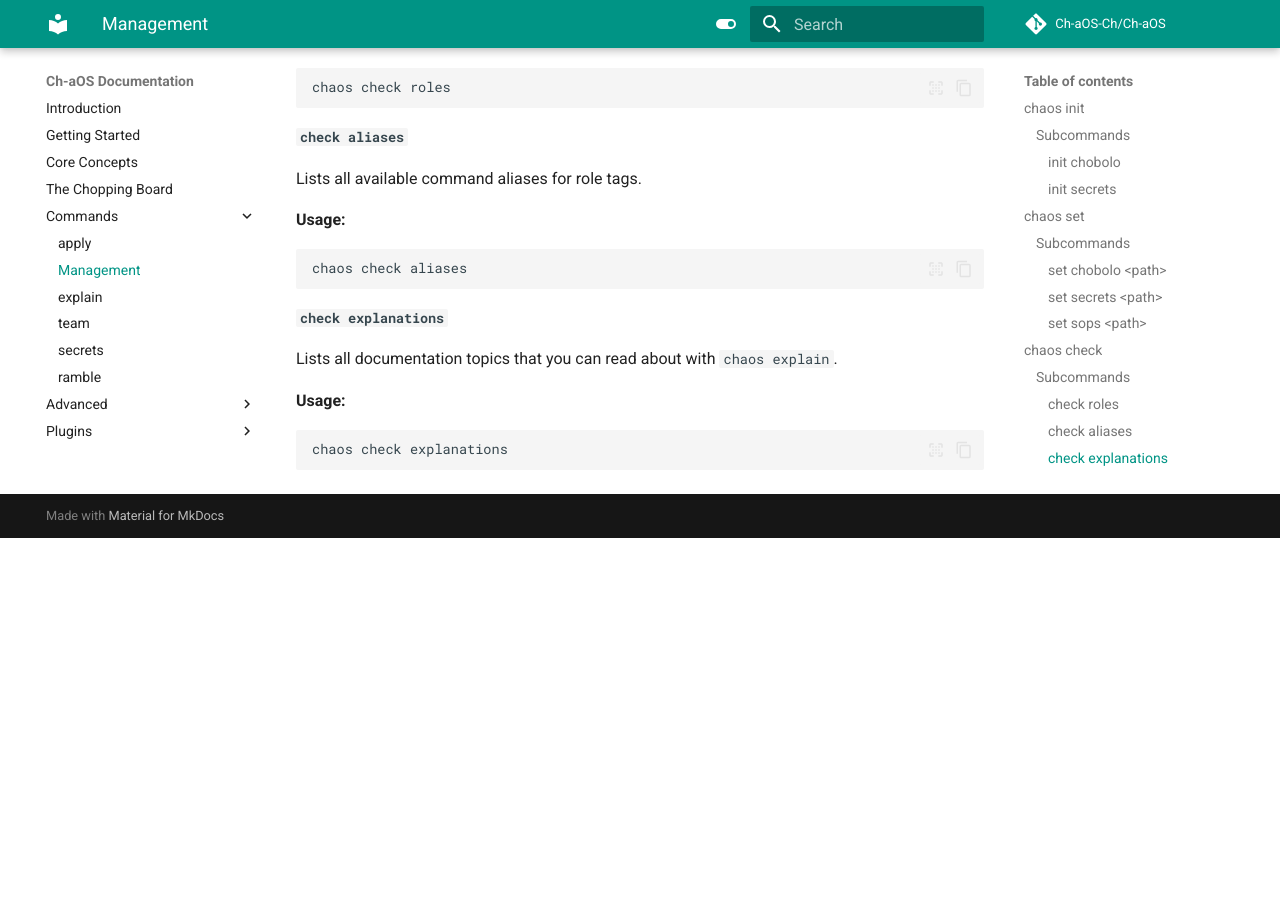
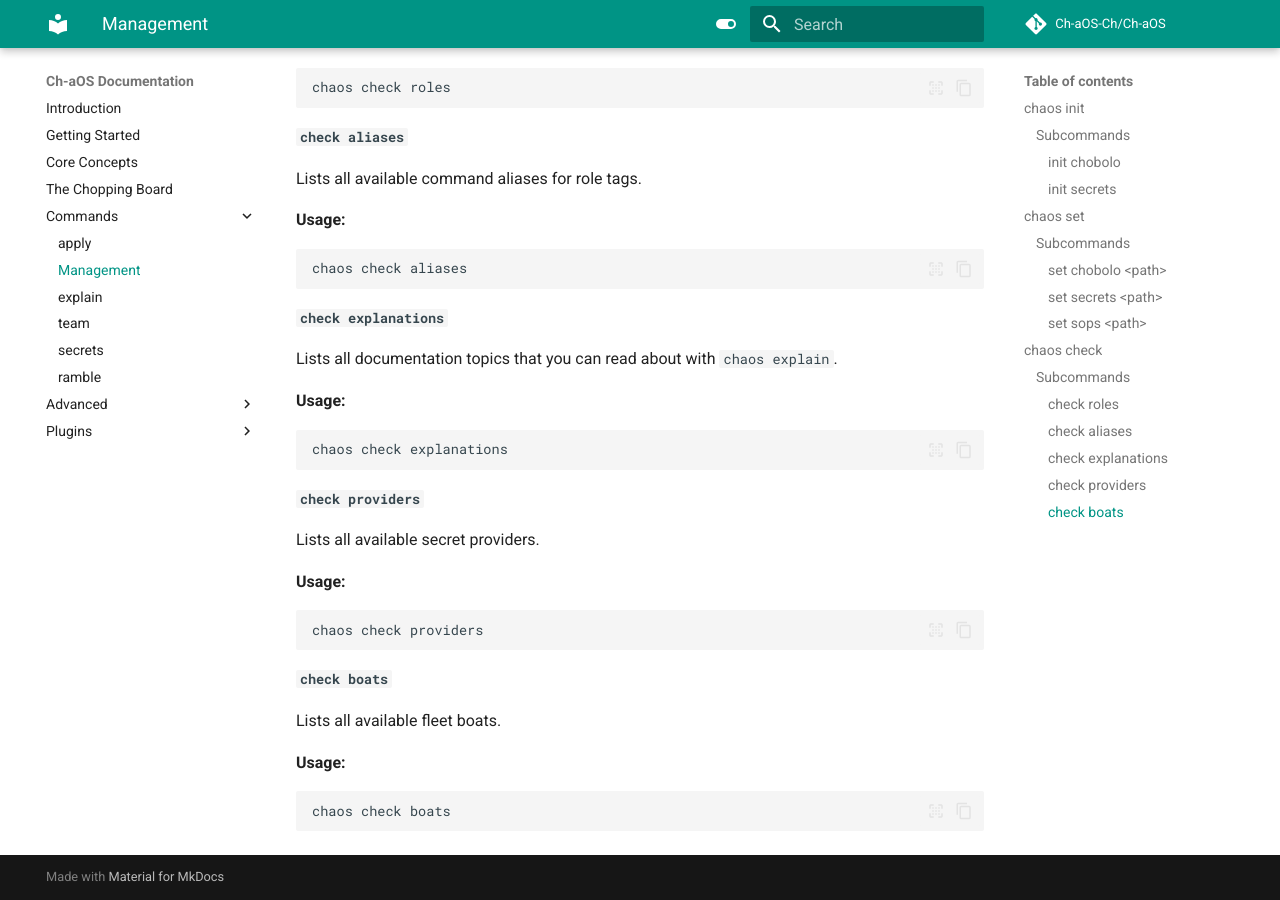
Before and after one commit to Ch-aOS-Ch/Ch-aOS, an MkDocs documentation site: the page built from docs/commands/management.md, in a window 1280 px wide and 900 px high, scrolled down 2149 px. Built offline with MkDocs 1.6.1 and Material for MkDocs 9.7.7, drawn with Linux system fonts in a browser that asks for light colours; comment, search, counter and statistics services are not loaded; before the commit the page ends 2687 px from its top, so only the background shows below that.

Commit message:
Add commands for checking providers and boats

````diff
--- a/docs/commands/management.md
+++ b/docs/commands/management.md
@@ -104,3 +104,21 @@
 ```bash
 chaos check explanations
 ```
+
+#### `check providers`
+
+Lists all available secret providers.
+
+**Usage:**
+```bash
+chaos check providers
+```
+
+#### `check boats`
+
+Lists all available fleet boats.
+
+**Usage:**
+```bash
+chaos check boats
+```
````
